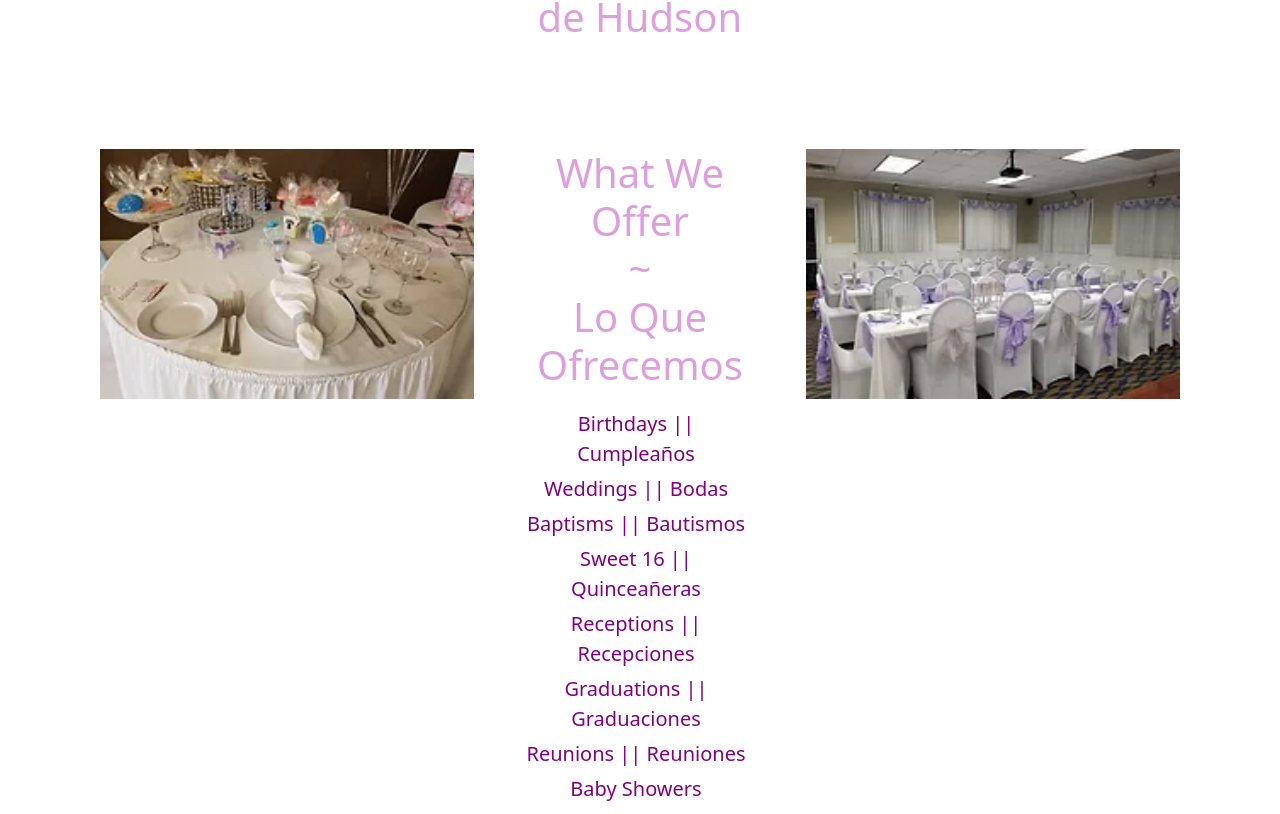
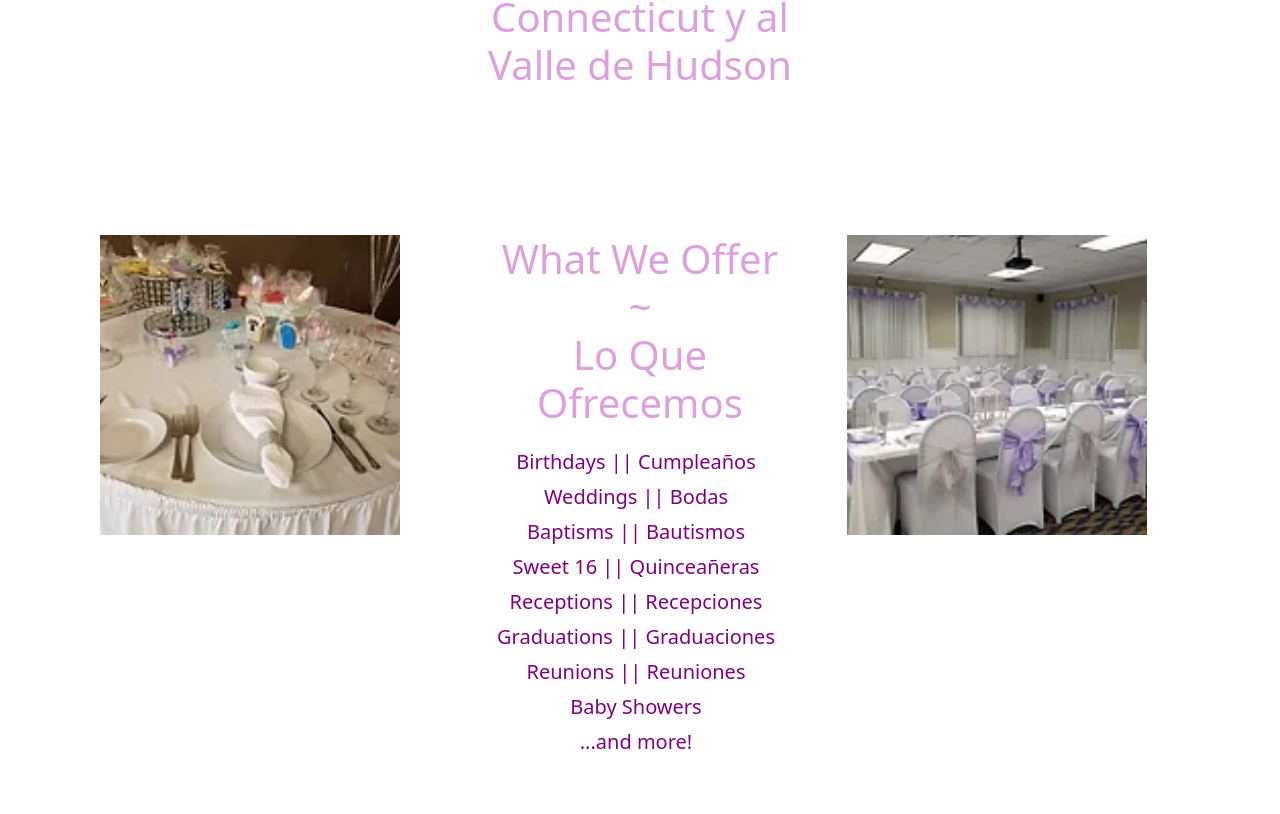
Before and after one commit to LeeReyesCS/EventRentalSystem, a React (Create React App) app: page / in a window 1280 px wide. Shown: the part 1061-1875 px from the top of the page. Built offline with nearby package versions, Linux system fonts and the light colour scheme; a web font is replaced by a local one.

Commit message:
Fixed grid content in homepage

```diff
--- a/src/components/HomepageContent.js
+++ b/src/components/HomepageContent.js
@@ -8,16 +8,13 @@ import GabbyHomePagePic4 from "../images/Gabby_Homepage_Pic4.jpg";
 const HomepageContent = () => {
   return (
     <div className="container-Content-Home">
-      <div className="top-half">
       <img src={GabbyHomePagePic1} alt="" />
       <h1>
         Proudly Serving Connecticut & the Hudson Valley <br /> ~
         <br /> Orgullosamente sirviendo a Connecticut y al Valle de Hudson
       </h1>
       <img src={GabbyHomePagePic2} alt="" />
-      </div>
-      <div className="bottom-half">
-        <img style={{ height: "250px" }} src={GabbyHomePagePic3} alt="" />
+      <img src={GabbyHomePagePic3} alt="" />
       <div className="offer-text">
         <h1>
           What We Offer <br /> ~ <br /> Lo Que Ofrecemos
@@ -34,9 +31,7 @@ const HomepageContent = () => {
           <li className="offer-item">...and more!</li>
         </ul>
       </div>
-
-        <img style={{ height: "250px" }} src={GabbyHomePagePic4} alt="" />
-      </div>
+      <img src={GabbyHomePagePic4} alt="" />
     </div>
   );
 };
--- a/src/styles/HomePageContent.css
+++ b/src/styles/HomePageContent.css
@@ -1,24 +1,26 @@
-.top-half,
-.bottom-half {
+.container-Content-Home {
   display: grid;
   grid-template-columns: repeat(3, 1fr);
+  grid-template-rows: repeat(2, 1fr);
   margin-top: 30px;
-  display: flex;
   text-align: center;
   gap: 40px;
   margin: 100px;
 }
 
+.container-Content-Home h1 {
+  color: plum;
+}
+
 .container-Content-Home img {
+  float: left;
+  width: 300px;
   height: 300px;
+  object-fit: cover;
 }
 
 .offer-text h1 {
   margin-bottom: 20px;
-  color: plum;
-}
-
-.top-half h1 {
   color: plum;
 }
 
```
Lines whose indentation alone changed are shown as unchanged.
